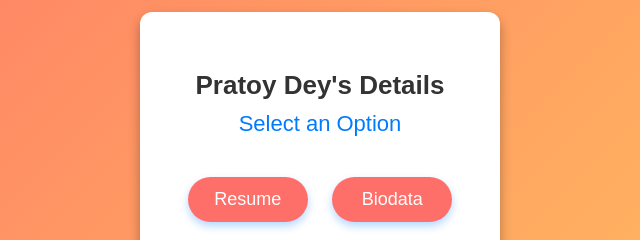
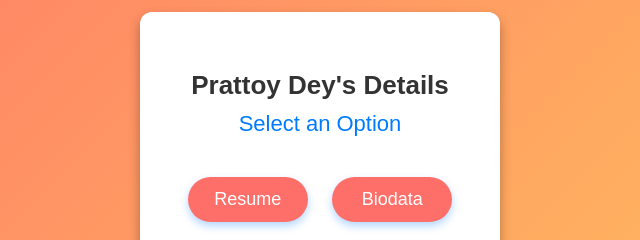
Before and after one commit to PrattoyDey/assignment, a plain HTML site: page index.html in a window 1280 px wide. Shown: the part 258-498 px from the top of the page, 320-960 px from the left. Drawn offline with Linux system fonts and the light colour scheme.

Commit message:
Update index.html

```diff
--- a/index.html
+++ b/index.html
@@ -60,7 +60,7 @@
   </head>
   <body>
     <div class="container">
-      <h1>Pratoy Dey's Details</h1>
+      <h1>Prattoy Dey's Details</h1>
       <h2>Select an Option</h2>
       <a href="resume.html" class="link">Resume</a>
       <a href="biodata.html" class="link">Biodata</a>
```
